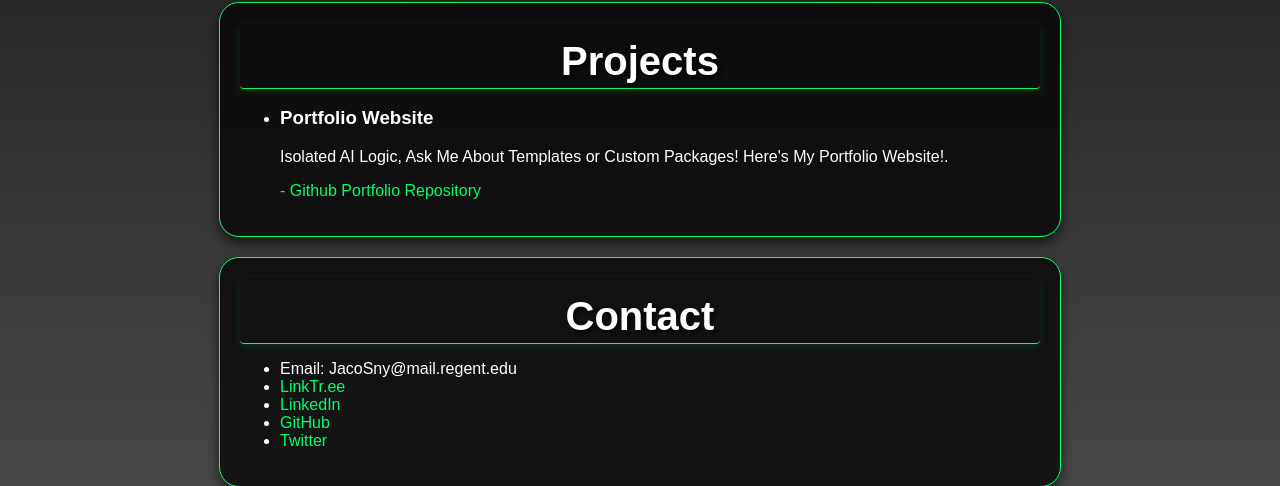
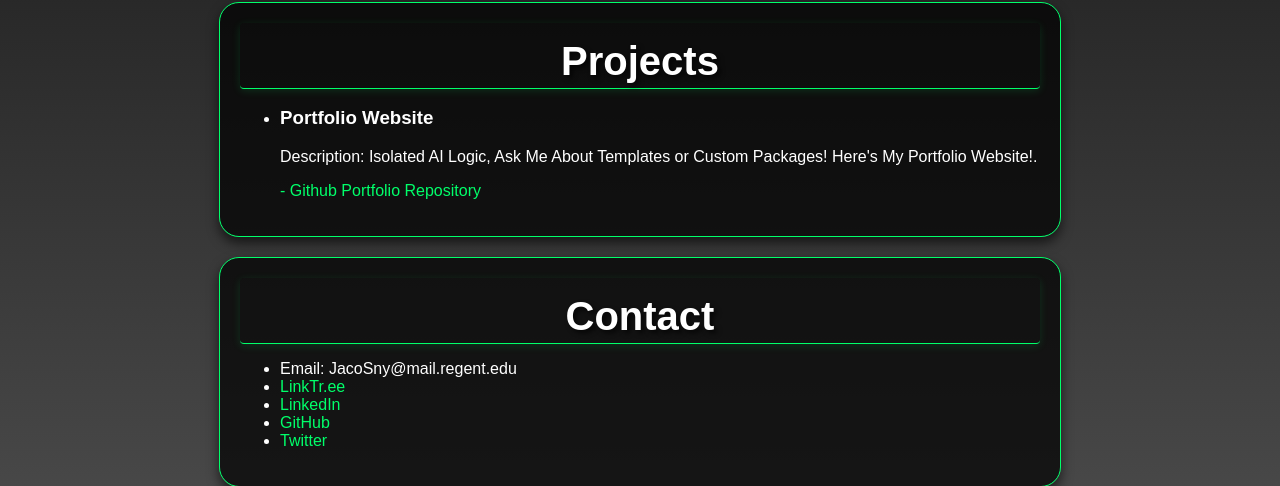
Before and after one commit to ExeOhe/exeohe.github.io, a Flask app: page / in a window 1280 px wide. Shown: the part 1029-1515 px from the top of the page. Run offline with Flask 3, Linux system fonts and the light colour scheme.

Commit message:
git tracking properly//updated:index.html

```diff
--- a/backend/templates/index.html
+++ b/backend/templates/index.html
@@ -47,7 +47,7 @@
         <ul>
             <li>
                 <h3>Portfolio Website</h3>
-                <p>Isolated AI Logic, Ask Me About Templates or Custom Packages!
+                <p>Description: Isolated AI Logic, Ask Me About Templates or Custom Packages!
                     Here's My Portfolio Website!.</p>
                 <a href="https://github.com/ExeOhe/github.exeohe.io">- Github Portfolio Repository</a>
             </li>
```
